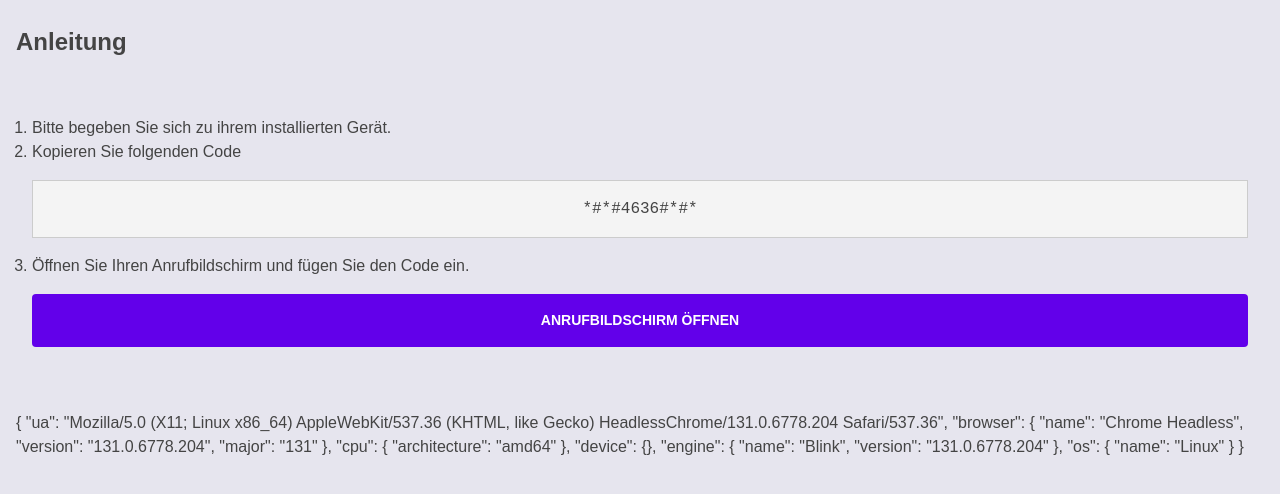
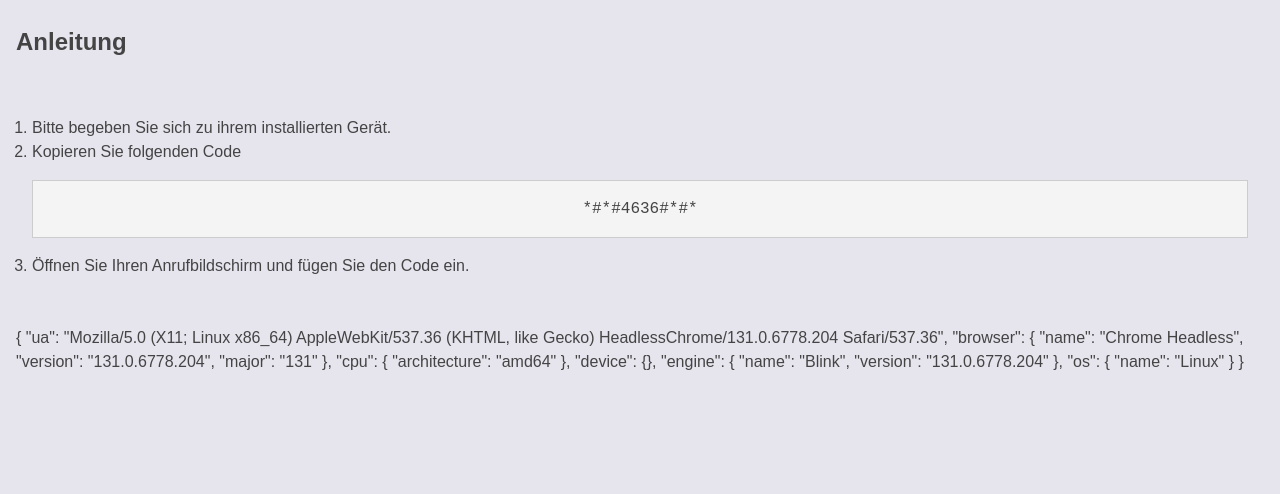
Before and after one commit to Gh05d/ussd-tester, a website: page index.html in a window 1280 px wide. Shown: the part 80-574 px from the top of the page. Drawn offline with Linux system fonts and the light colour scheme.

Commit message:
Removed non-functioning components

```diff
--- a/index.html
+++ b/index.html
@@ -32,13 +32,7 @@ Code kopieren</pre
           >
         </li>
 
-        <li>
-          <div>
-            Öffnen Sie Ihren Anrufbildschirm und fügen Sie den Code ein.
-          </div>
-
-          <button id="copy-code-button">Anrufbildschirm öffnen</button>
-        </li>
+        <li>Öffnen Sie Ihren Anrufbildschirm und fügen Sie den Code ein.</li>
       </ol>
 
       <p id="error"></p>
```
Also changed, not shown: dist/main.mjs, src/main.mts.
